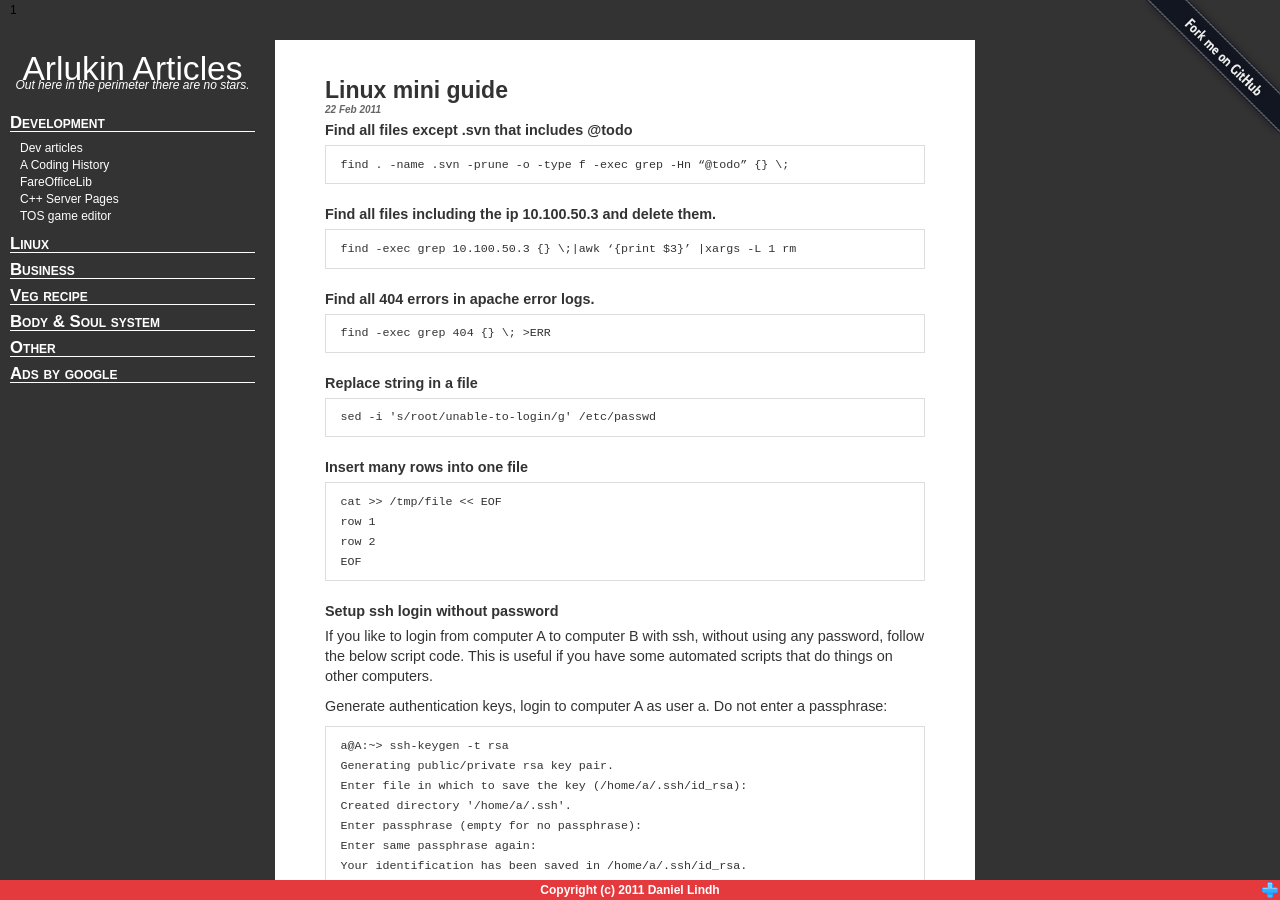
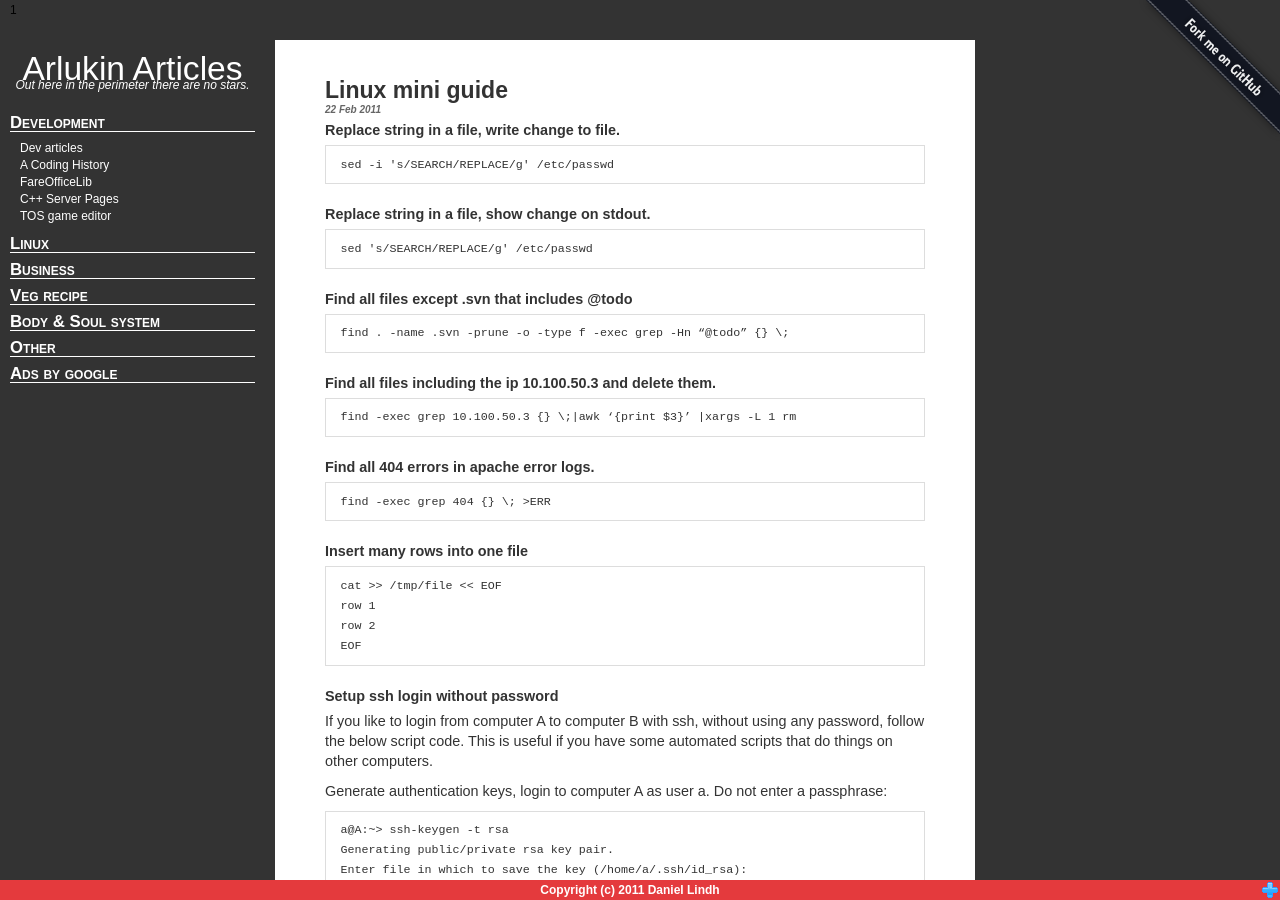
Before and after one commit to arlukin/arlukin.github.io, a Jekyll site: the page built from posts/linux/_posts/2011-02-22-linux-mini-guide.md, in a window 1280 px wide and 900 px high. Built offline with Jekyll 4.4.1, drawn with Linux system fonts in a browser that asks for light colours; Markdown is read by kramdown in place of the engine named in the settings; comment, search, counter and statistics services are not loaded.

Commit message:
Update posts/linux/_posts/2011-02-22-linux-mini-guide.md

```diff
--- a/posts/linux/_posts/2011-02-22-linux-mini-guide.md
+++ b/posts/linux/_posts/2011-02-22-linux-mini-guide.md
@@ -2,6 +2,14 @@
 layout: post
 title: Linux mini guide
 ---
+
+### Replace string in a file, write change to file.
+
+    sed -i 's/SEARCH/REPLACE/g' /etc/passwd
+
+### Replace string in a file, show change on stdout.
+
+    sed 's/SEARCH/REPLACE/g' /etc/passwd
 
 ### Find all files except .svn that includes @todo
 
@@ -14,10 +22,6 @@ title: Linux mini guide
 ### Find all 404 errors in apache error logs.
 
     find -exec grep 404 {} \; >ERR
-
-### Replace string in a file
-
-    sed -i 's/root/unable-to-login/g' /etc/passwd
 
 ### Insert many rows into one file
 
```
